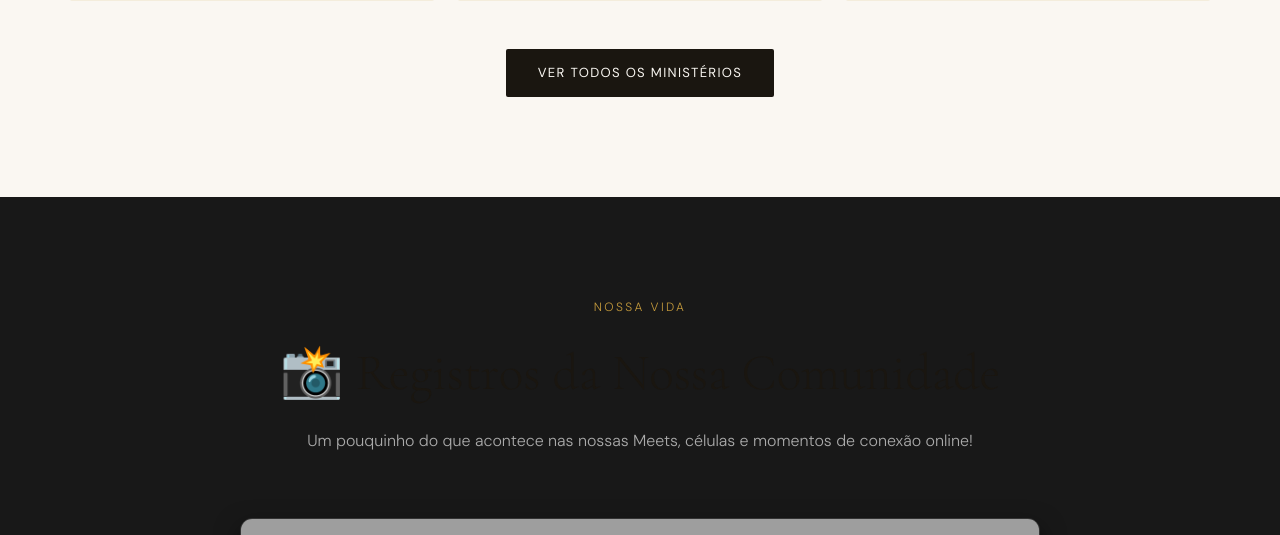
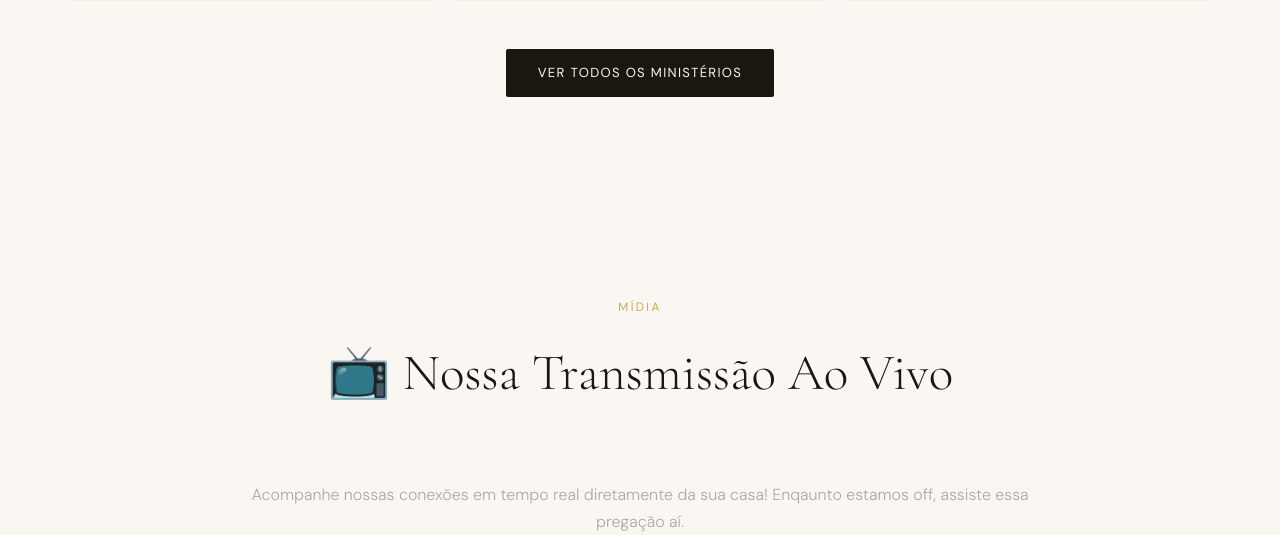
Before and after one commit to joaod2109/site-raio-de-luz, a Flask app: page / in a window 1280 px wide. Shown: the part 1805-2340 px from the top of the page. Run offline with Flask 3, Linux system fonts and the light colour scheme; grey boxes are pictures that could not be loaded.

Commit message:
Atualizações

```diff
--- a/app.py
+++ b/app.py
@@ -44,7 +44,7 @@ ORG = {
     "endereco": "Comunidade 100% Online — Onde você estiver!",
     "instagram": "https://instagram.com/comunidaderaiodeluz",
     "youtube": "https://youtube.com/@raiodeltuz",
-    "id_video_ao_vivo": "dQw4w9WgXcQ"
+    "id_video_ao_vivo": "HlG5T7FGHng"
 }
 
 MINISTERIOS = [
@@ -57,8 +57,8 @@ MINISTERIOS = [
 ]
 
 GRUPOS_ONLINE = [
-    {"id": 1, "nome": "Conexão Jovem", "dia_nome": "Terça-feira", "dia_semana": 1, "horario": "20:00", "lider": "Lucas & Sara", "link": "https://meet.google.com/abc-defg-hij"},
-    {"id": 2, "nome": "Célula Famílias", "dia_nome": "Quinta-feira", "dia_semana": 3, "horario": "19:30", "lider": "Roberto & Maria", "link": "https://zoom.us/j/123456789"},
+    {"id": 1, "nome": "Conexão Jovem", "dia_nome": "Quinta-feira", "dia_semana": 3, "horario": "20:00", "lider": "Coordenadores", "link": "https://meet.google.com/abc-defg-hij"},
+    {"id": 2, "nome": "Conexão Jovem", "dia_nome": "Sábado", "dia_semana": 5, "horario": "20:00", "lider": "Coordenadores", "link": "https://zoom.us/j/123456789"},
 ]
 
 EVENTOS = [
@@ -72,9 +72,8 @@ EVENTOS = [
 
 # BANCO DE DADOS DE FOTOS INICIAIS (Links temporários que você poderá mudar no Admin)
 FOTOS_DB = [
-    {"id": 1, "url": "https://images.unsplash.com/photo-1517486808906-6ca8b3f04846?q=80&w=1000", "legenda": "Nossa última reunião de oração online!"},
-    {"id": 2, "url": "https://images.unsplash.com/photo-1573497019940-1c28c88b4f3e?q=80&w=1000", "legenda": "Momento de partilha e conexão entre irmãos."},
 ]
+
 
 def obter_dia_semana_brasil():
     fuso_brasil = timezone(timedelta(hours=-3))
@@ -106,7 +105,7 @@ def contato():
         email    = request.form.get("email", "").strip()
         mensagem = request.form.get("mensagem", "").strip()
 
-        if not nome or not email or not message:
+        if not nome or not email or not mensagem:
             flash("Por favor, preencha todos os campos.", "erro")
         else:
             MENSAGENS_DB.append({"nome": nome, "email": email, "mensagem": mensagem, "assunto": "Nova Mensagem do Site"})
--- a/templates/index.html
+++ b/templates/index.html
@@ -133,7 +133,7 @@
       <p class="section-eyebrow">Mídia</p>
       <h2>📺 Nossa Transmissão Ao Vivo</h2>
     </div>
-    <p style="color: #aaa; margin-bottom: 25px;">Acompanhe nossas reuniões, cultos e mensagens em tempo real diretamente da sua casa!</p>
+    <p style="color: #aaa; margin-bottom: 25px;">Acompanhe nossas conexões em tempo real diretamente da sua casa! Enqaunto estamos off, assiste essa pregação aí.</p>
     <div style="position: relative; padding-bottom: 56.25%; height: 0; overflow: hidden; max-width: 100%; border-radius: 8px; border: 1px solid #333; box-shadow: 0 4px 15px rgba(0,0,0,0.5);">
         <iframe src="https://www.youtube.com/embed/{{ org.id_video_ao_vivo }}" style="position: absolute; top: 0; left: 0; width: 100%; height: 100%; border: none;" allowfullscreen></iframe>
     </div>
```
